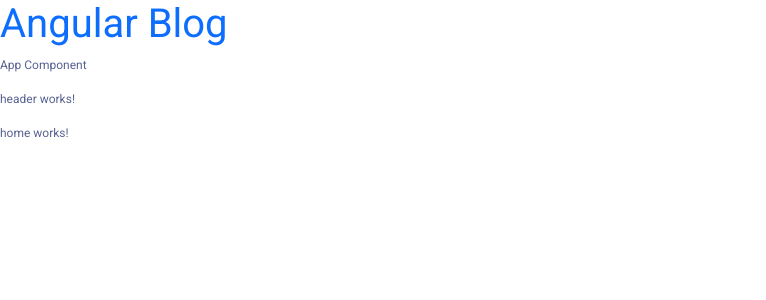
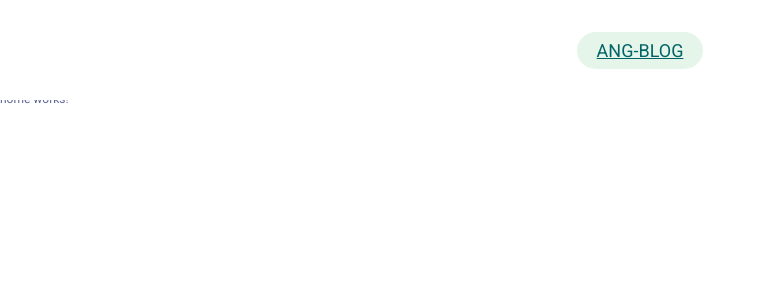
Before and after one commit to Sh3sh3/Angular, an Angular app in the folder blog-app/: page / in a window 1280 px wide. Shown: the top 300 px of the page, without its empty margins (0-766 px from the left). Built offline with nearby package versions, Linux system fonts and the light colour scheme.

Commit message:
header desing

```diff
--- a/blog-app/src/app/app.component.html
+++ b/blog-app/src/app/app.component.html
@@ -1,3 +1,5 @@
+<app-header></app-header>
+
 <h1 class="text-primary">Angular Blog</h1>
 
 <p>App Component</p>
--- a/blog-app/src/app/layouts/header/header.component.css
+++ b/blog-app/src/app/layouts/header/header.component.css
@@ -0,0 +1,11 @@
+header{
+    height: 100px;
+}
+
+.site-logo{
+    padding: 5px 20px;
+    border-radius: 20px;
+    background-color: var(--secondary-color);
+    color: var(--primary-color);
+    font-size: 1.5em;
+}
--- a/blog-app/src/app/layouts/header/header.component.html
+++ b/blog-app/src/app/layouts/header/header.component.html
@@ -1 +1,6 @@
-<p>header works!</p>
+<header class="navbar navbar-expand-lg fixed-top bg-white">
+
+    <div class="container justify-content-center">
+        <a href="#" class="site-logo">ANG-BLOG</a>
+    </div>
+</header>
```
